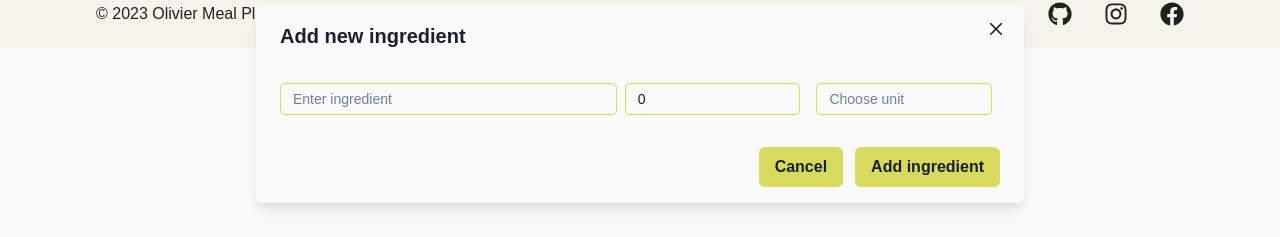
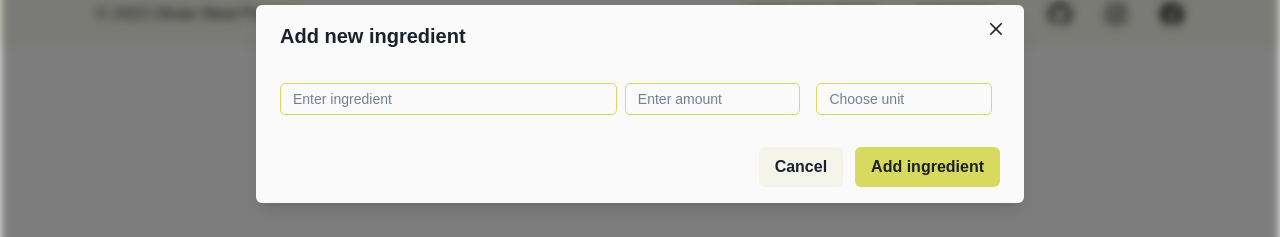
Before and after one commit to Code-the-Dream-School/dd-prac-team1-front, a React (Create React App) app: page /shopping-list in a window 1280 px wide. Both pictures are taken after typing "Sample" into the empty fields and a click on the button "ADD ITEM". Shown: the part 296-533 px from the top of the page. Built offline with nearby package versions, Linux system fonts and the light colour scheme; no server answers.

Commit message:
fixing 0 in input and modals layout

```diff
--- a/src/components/ShoppingList/ModalForNewIngredient.tsx
+++ b/src/components/ShoppingList/ModalForNewIngredient.tsx
@@ -1,5 +1,6 @@
 import React from "react";
 import {
+  Box,
   Button,
   Input,
   Center,
@@ -14,26 +15,20 @@ import {
 type ModalForNewIngredientProps = {
   isOpen: boolean;
   onClose: () => void;
-  newIngredientName: string;
-  newIngredientAmount: number;
-  newIngredientUnit: string;
-  handleNewIngredientName: Function;
-  handleNewIngredientAmount: Function;
-  handleNewIngredientUnit: Function;
-  handleIngredientAdd: () => void;
+  handleIngredientAdd: Function;
 };
 
 const ModalForNewIngredient = ({
   isOpen,
   onClose,
-  newIngredientName,
-  newIngredientAmount,
-  newIngredientUnit,
-  handleNewIngredientName,
-  handleNewIngredientAmount,
-  handleNewIngredientUnit,
   handleIngredientAdd
 }: ModalForNewIngredientProps) => {
+  const handleNewIngredient = (e: any) => {
+    e.preventDefault();
+    const data = new FormData(e.target);
+    const dataObj = Object.fromEntries(data.entries());
+    handleIngredientAdd(dataObj);
+  };
   return (
     <Modal
       blockScrollOnMount={false}
@@ -42,7 +37,11 @@ const ModalForNewIngredient = ({
       size="3xl"
       variant="outline"
       isCentered>
-      <ModalOverlay bg="transparent" backdropFilter="blur(0.3px)" />
+      <Box as="form" onSubmit={handleNewIngredient}>
+        <ModalOverlay
+          bg="transparent"
+          backdropFilter="blur(05px) brightness(0.5)"
+        />
         <ModalContent>
           <ModalHeader>Add new ingredient</ModalHeader>
           <ModalCloseButton />
@@ -54,10 +53,8 @@ const ModalForNewIngredient = ({
                 w="100%"
                 type="text"
                 placeholder="Enter ingredient"
-              value={newIngredientName}
-              onChange={e => {
-                handleNewIngredientName(e);
-              }}
+                name="ingredientName"
+                defaultValue=""
               />
               <Input
                 size="sm"
@@ -66,10 +63,8 @@ const ModalForNewIngredient = ({
                 type="number"
                 min="0"
                 placeholder="Enter amount"
-              value={newIngredientAmount}
-              onChange={e => {
-                handleNewIngredientAmount(e);
-              }}
+                name="ingredientAmount"
+                defaultValue=""
               />
               <Input
                 size="sm"
@@ -77,21 +72,20 @@ const ModalForNewIngredient = ({
                 w="50%"
                 type="text"
                 placeholder="Choose unit"
-              value={newIngredientUnit}
-              onChange={e => {
-                handleNewIngredientUnit(e);
-              }}
+                name="ingredientUnit"
+                defaultValue=""
               />
             </Center>
           </ModalBody>
 
           <ModalFooter>
-          <Button mr={3} onClick={onClose}>
+            <Button mr={3} bg="brandGray" onClick={onClose}>
               Cancel
             </Button>
-          <Button onClick={handleIngredientAdd}>Add ingredient</Button>
+            <Button type="submit">Add ingredient</Button>
           </ModalFooter>
         </ModalContent>
+      </Box>
     </Modal>
   );
 };
--- a/src/components/ShoppingList/ModalForSendEmail.tsx
+++ b/src/components/ShoppingList/ModalForSendEmail.tsx
@@ -25,25 +25,22 @@ const ModalForSendEmail = ({ isOpen, onClose }: ModalForSendEmailProps) => {
       size="3xl"
       variant="outline"
       isCentered>
-      <ModalOverlay bg="transparent" backdropFilter="blur(0.3px)" />
+      <ModalOverlay
+        bg="transparent"
+        backdropFilter="blur(05px) brightness(0.5)"
+      />
       <ModalContent>
         <ModalHeader>Enter email</ModalHeader>
         <ModalCloseButton />
 
         <ModalBody>
           <Center>
-            <Input
-              size="sm"
-              w="100%"
-              type="email"
-              placeholder="Enter email"
-              // value={email}
-            />
+            <Input size="sm" w="100%" type="email" placeholder="Enter email" />
           </Center>
         </ModalBody>
 
         <ModalFooter>
-          <Button mr={3} onClick={onClose}>
+          <Button mr="3" bg="brandGray" onClick={onClose}>
             Cancel
           </Button>
           <Button onClick={onClose}>Send email</Button>
--- a/src/components/ShoppingList/ShoppingList.tsx
+++ b/src/components/ShoppingList/ShoppingList.tsx
@@ -21,9 +21,6 @@ import ShoppingListIngredient from "./ShoppingListIngredient";
 
 const ShoppingList = () => {
   const [ingredients, setIngredients] = useState<Array<SavedIngredient>>([]);
-  const [newIngredientName, setNewIngredientName] = useState<string>("");
-  const [newIngredientAmount, setNewIngredientAmount] = useState<number>(0);
-  const [newIngredientUnit, setNewIngredientUnit] = useState<string>("");
   const [checkedIds, setCheckedIds] = useState<Array<string>>([]);
 
   const {
@@ -48,36 +45,17 @@ const ShoppingList = () => {
       });
     // eslint-disable-next-line react-hooks/exhaustive-deps
   }, []);
-  console.log(newIngredientName);
-  console.log(newIngredientAmount);
-  console.log(newIngredientUnit);
 
-  console.log(ingredients);
-  console.log(checkedIds);
-  const handleNewIngredientName = (e: any) => {
-    setNewIngredientName(e.target.value);
-  };
-  const handleNewIngredientAmount = (e: any) => {
-    setNewIngredientAmount(Number(e.target.value));
-  };
-  const handleNewIngredientUnit = (e: any) => {
-    setNewIngredientUnit(e.target.value);
-  };
-  const handleIngredientAdd = () => {
+  const handleIngredientAdd = (newIngredient: SavedIngredient) => {
     const id = new Date().toString();
     setIngredients([
       {
-        ingredientName: newIngredientName,
-        ingredientAmount: newIngredientAmount,
-        ingredientUnit: newIngredientUnit,
+        ...newIngredient,
         _id: id
       },
       ...ingredients
     ]);
     onCloseChangedIngredient();
-    setNewIngredientName("");
-    setNewIngredientAmount(0);
-    setNewIngredientUnit("");
   };
   const checkedIngredients = ingredients.filter(ingredient => {
     if (ingredient._id === undefined) return false;
@@ -198,12 +176,6 @@ const ShoppingList = () => {
       />
       <ModalForNewIngredient
         isOpen={isOpenChangedIngredient}
-        newIngredientName={newIngredientName}
-        newIngredientAmount={newIngredientAmount}
-        newIngredientUnit={newIngredientUnit}
-        handleNewIngredientName={handleNewIngredientName}
-        handleNewIngredientAmount={handleNewIngredientAmount}
-        handleNewIngredientUnit={handleNewIngredientUnit}
         handleIngredientAdd={handleIngredientAdd}
         onClose={() => {
           onCloseChangedIngredient();
--- a/src/components/ShoppingList/ShoppingListIngredient.tsx
+++ b/src/components/ShoppingList/ShoppingListIngredient.tsx
@@ -109,7 +109,7 @@ const ShoppingListIngredient = ({
                 variant="ghost"
                 id={ingredient._id}
                 icon={<GrClose />}
-                onClick={() => handleRemoveButton(id)}
+                onClick={() => handleRemoveButton(ingredient._id)}
               />
             </GridItem>
           </Grid>
--- a/src/components/SingleRecipePage/ModalForServings.tsx
+++ b/src/components/SingleRecipePage/ModalForServings.tsx
@@ -34,7 +34,10 @@ const ModalForServings = ({
       size="xs"
       variant="outline"
       isCentered>
-      <ModalOverlay />
+      <ModalOverlay
+        bg="transparent"
+        backdropFilter="blur(05px) brightness(0.5)"
+      />
       <ModalContent>
         <ModalHeader>Adjust serving size</ModalHeader>
         <ModalCloseButton />
@@ -52,7 +55,7 @@ const ModalForServings = ({
           </Center>
         </ModalBody>
         <ModalFooter>
-          <Button mr={3} onClick={onClose}>
+          <Button mr="3" bg="brandGray" onClick={onClose}>
             Cancel
           </Button>
           <Button onClick={() => saveIngredientsToShoppingList()}>
```
Lines whose indentation alone changed are shown as unchanged.
